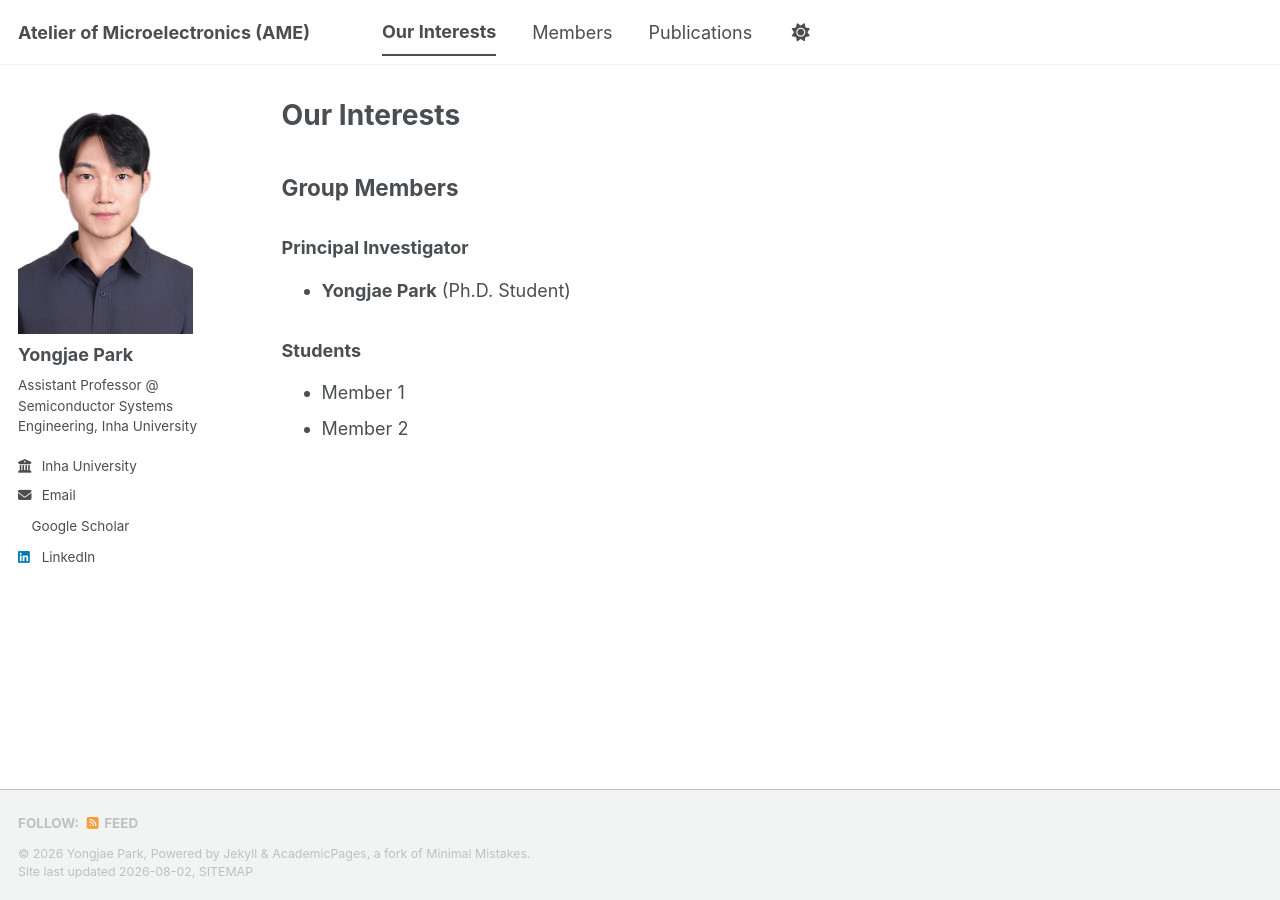
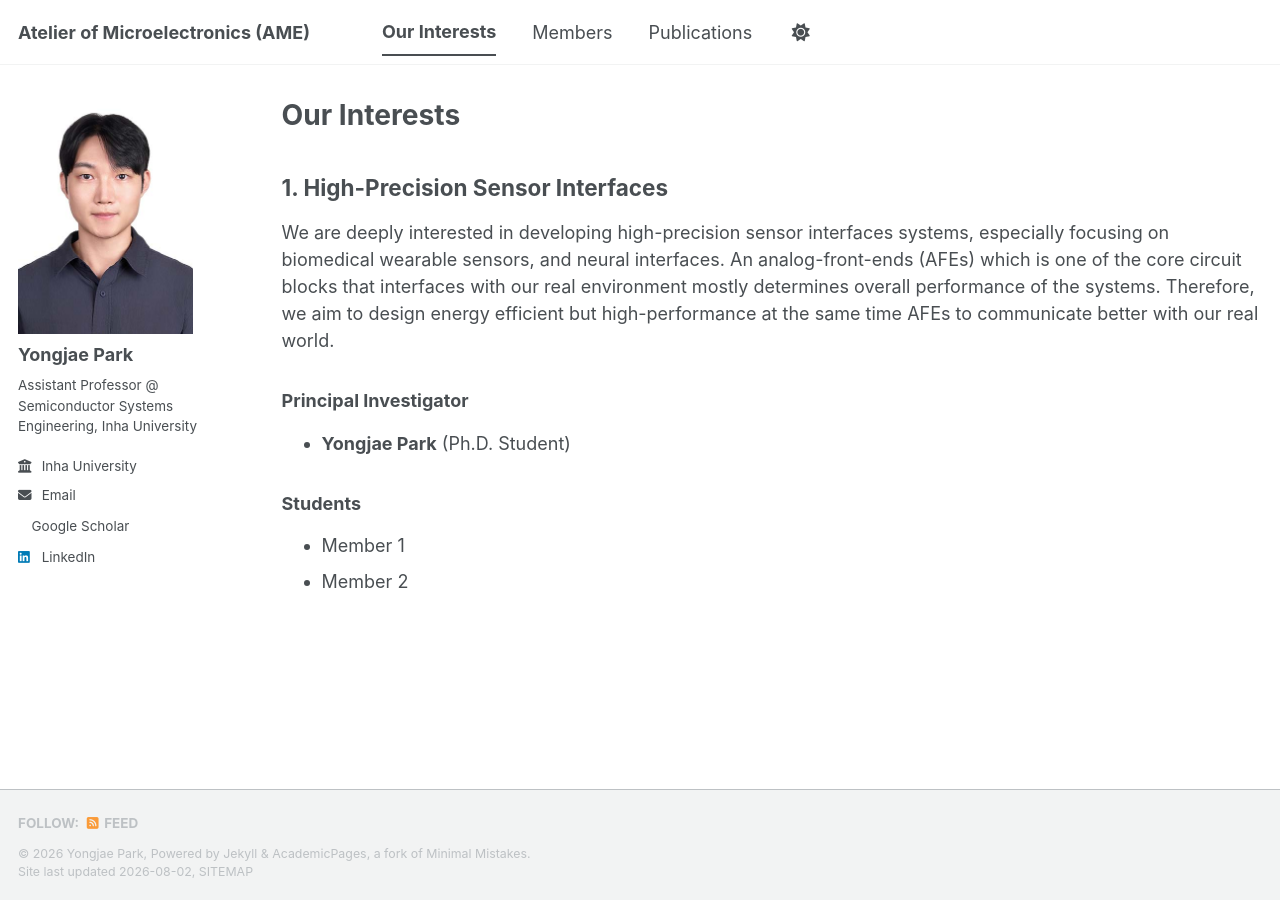
Before and after one commit to yong27park/AME.github.io, a Jekyll site: the page built from _pages/ourinterests.md, in a window 1280 px wide. Built offline with Jekyll 4.4.1, drawn with Linux system fonts in a browser that asks for light colours; a style sheet for code colours, icons or effects is not loaded.

Commit message:
Update ourinterests.md

```diff
--- a/_pages/ourinterests.md
+++ b/_pages/ourinterests.md
@@ -5,7 +5,8 @@ permalink: /ourinterests/
 author_profile: true
 ---
 
-## Group Members
+## 1. High-Precision Sensor Interfaces
+ We are deeply interested in developing high-precision sensor interfaces systems, especially focusing on biomedical wearable sensors, and neural interfaces. An analog-front-ends (AFEs) which is one of the core circuit blocks that interfaces with our real environment mostly determines overall performance of the systems. Therefore, we aim to design energy efficient but high-performance at the same time AFEs to communicate better with our real world.
 
 ### Principal Investigator
 * **Yongjae Park** (Ph.D. Student)
```
